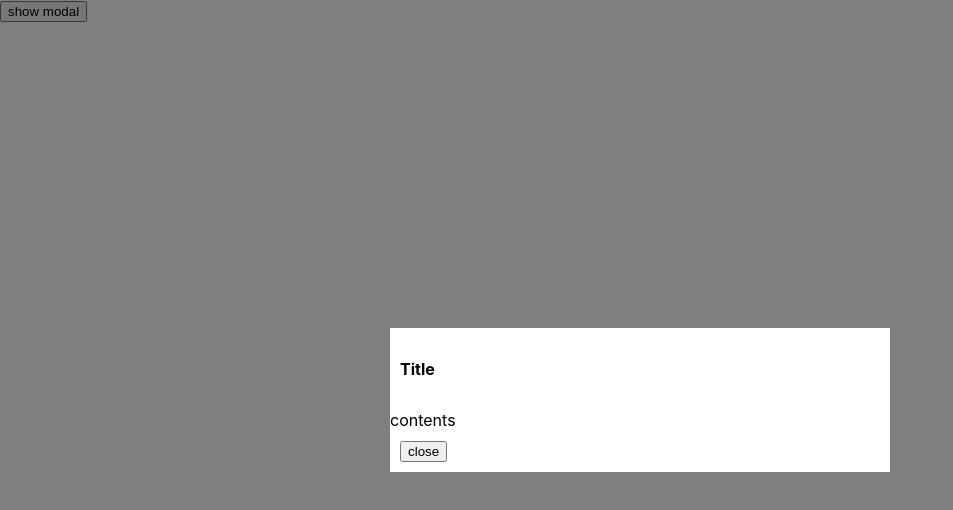
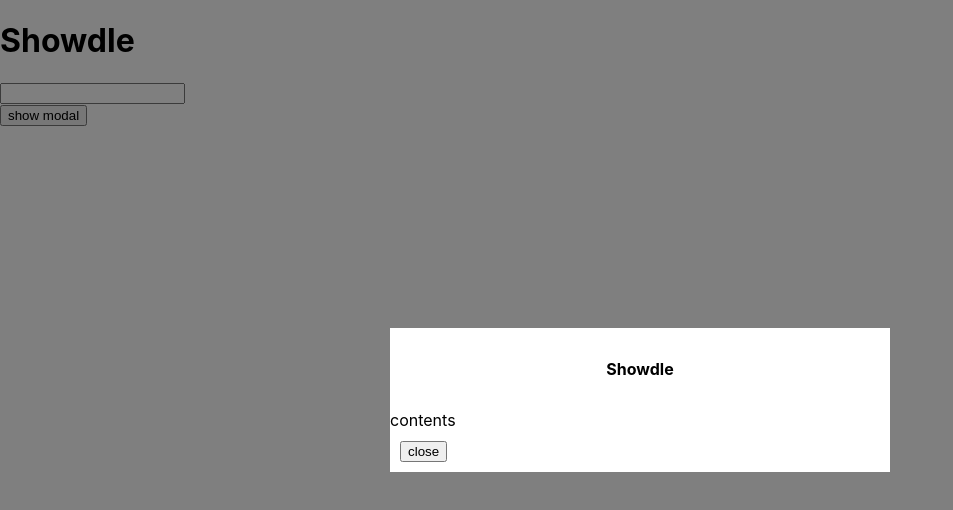
Before and after one commit to jasonz23/movie-search, a React (Create React App) app: page / in a window 1280 px wide. Shown: the top 510 px of the page, without its empty margins (0-953 px from the left). Built offline with nearby package versions, Linux system fonts and the light colour scheme.

Commit message:
trying to get suggestions to work

```diff
--- a/src/App.css
+++ b/src/App.css
@@ -36,3 +36,7 @@
     transform: rotate(360deg);
   }
 }
+
+.title {
+  cursor: pointer;
+}
--- a/src/App.js
+++ b/src/App.js
@@ -2,6 +2,7 @@
 import './App.css';
 import Modal from "./Modal/Modal.js"
 import {useState} from "react"
+import Input from "./Input.js"
 
 function App() {
   const [showModal, setModal] = useState(true)
@@ -10,6 +11,8 @@ function App() {
   }
   return (
     <div>
+      <h1 className = "title" onClick = {changeModal}>Showdle</h1>
+      <Input />
       <button onClick = {changeModal}> show modal</button>
       <Modal onClose = {() => setModal(false)} show = {showModal}/>
     </div>
--- /dev/null
+++ b/src/Input.js
@@ -0,0 +1,71 @@
+import React from "react"
+import Movies from "./movies.json"
+const INPUT_TIMEOUT = 0;
+class Input extends React.Component {
+    constructor(props) {
+        super(props);
+        this.state = {
+            value: " ",
+            predictions: [],
+        };
+        this.onChange = this.onChange.bind(this);
+    }
+
+    getPredictions(value) {
+
+        return [
+        'Boston',
+        'Los Angeles',
+        'San Diego',
+        'San Franciso',
+        'Sacramento',
+        'New York',
+        'New Jersie',
+        'Chicago',
+      ].filter(item => item.toLowerCase().indexOf(value.toLowerCase()) !== -1);
+    }
+
+    onChange(e) {
+        clearTimeout(this.timeout);
+        const value = e.target.value;
+        this.setState({
+            value
+        });
+
+        if (value.length > 0) {
+            this.timeout = setTimeout(() => {
+                const predictions = this.getPredictions(value);
+                this.setState({
+                    predictions
+                });
+            }, INPUT_TIMEOUT);
+        } else {
+            this.setState({
+                predictions: []
+            });
+        }
+
+    }
+
+    render() {
+        return (
+            <div>
+                <input type = "text" value = {this.state.value} onChange = {this.onChange} />
+
+                <div>
+            {
+                this.state.predictions.map((item,index) => (
+                    <div key = {index + item}>
+                        {item}
+                        </div>
+                ))
+            }
+                </div>
+            </div>
+
+        )
+    }
+
+}
+
+export default Input
--- a/src/Modal/Modal.css
+++ b/src/Modal/Modal.css
@@ -18,3 +18,8 @@
 .modal-header, .modal-footer {
     padding: 10px;
 }
+
+.modal-title {
+    align-items: center;
+    text-align: center;
+}
--- a/src/Modal/Modal.js
+++ b/src/Modal/Modal.js
@@ -9,7 +9,7 @@ const Modal = (props) => {
         <div className = "modal">
             <div className = "modal-content">
                 <div className = "modal-header">
-                    <h4 className = "modal-title"> Title</h4>
+                    <h4 className = "modal-title"> Showdle </h4>
                 </div>
                 <div className = "modal-body">
                     contents
```
Also changed, not shown: src/Insert.js (deleted).
